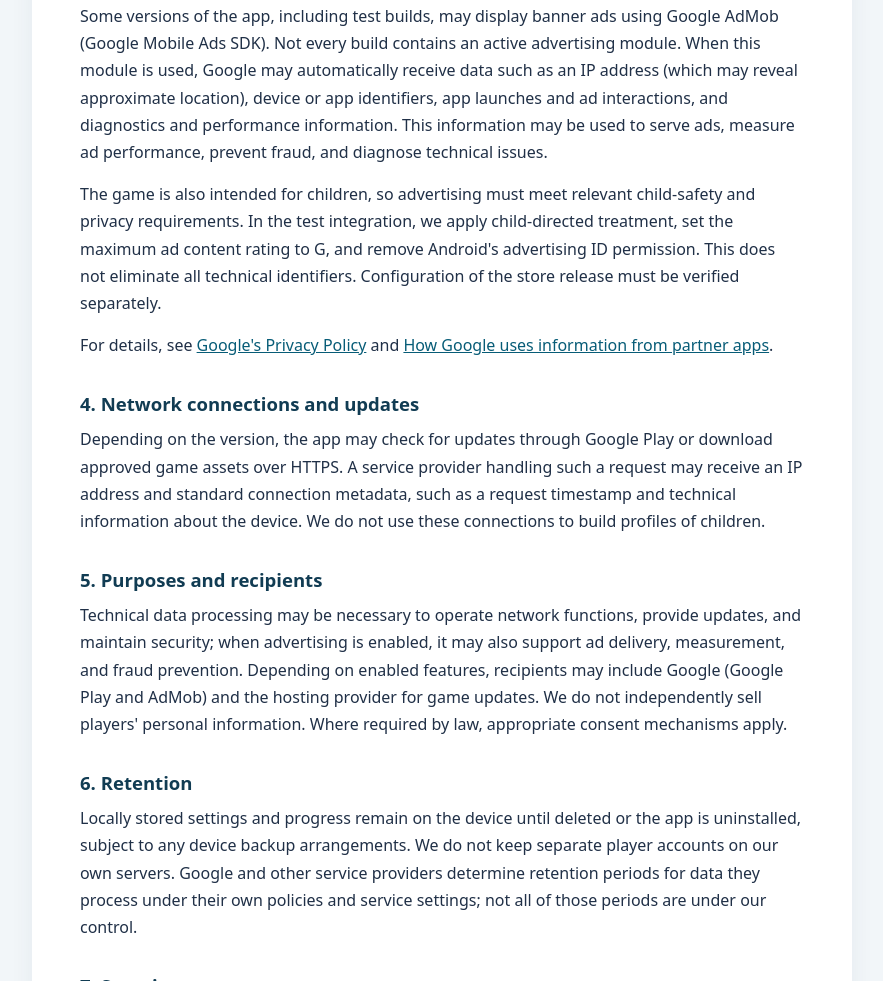
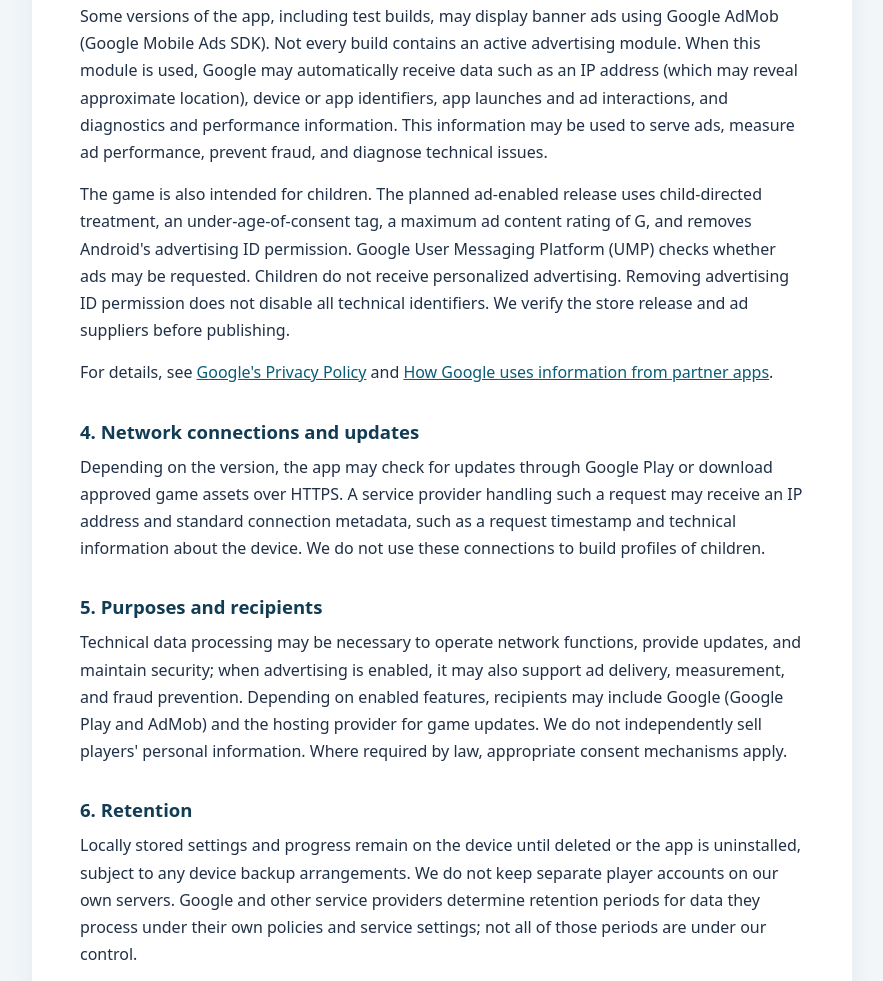
Before and after one commit to TataMati/maly-strazak-updates, a plain HTML site: page privacy-policy/en/index.html in a window 1280 px wide. Shown: the part 922-1903 px from the top of the page, without its empty margins (198-1081 px from the left). Drawn offline with Linux system fonts and the light colour scheme.

Commit message:
Clarify children's ad privacy and UMP in planned AdMob release

```diff
--- a/privacy-policy/en/index.html
+++ b/privacy-policy/en/index.html
@@ -28,7 +28,7 @@ footer{max-width:820px;margin:20px auto 38px;text-align:center;font-size:.87rem;
 <p>Game preferences, such as sound and language settings, and any gameplay progress supported by a given version may be stored locally on the device. We do not operate a separate player account or profile database to which this information is uploaded. Local information can be cleared through Android app settings or by uninstalling the app; any device backups depend on the device's own settings.</p>
 <h2>3. Advertising and Google AdMob</h2>
 <p>Some versions of the app, including test builds, may display banner ads using Google AdMob (Google Mobile Ads SDK). Not every build contains an active advertising module. When this module is used, Google may automatically receive data such as an IP address (which may reveal approximate location), device or app identifiers, app launches and ad interactions, and diagnostics and performance information. This information may be used to serve ads, measure ad performance, prevent fraud, and diagnose technical issues.</p>
-<p>The game is also intended for children, so advertising must meet relevant child-safety and privacy requirements. In the test integration, we apply child-directed treatment, set the maximum ad content rating to G, and remove Android's advertising ID permission. This does not eliminate all technical identifiers. Configuration of the store release must be verified separately.</p>
+<p>The game is also intended for children. The planned ad-enabled release uses child-directed treatment, an under-age-of-consent tag, a maximum ad content rating of G, and removes Android's advertising ID permission. Google User Messaging Platform (UMP) checks whether ads may be requested. Children do not receive personalized advertising. Removing advertising ID permission does not disable all technical identifiers. We verify the store release and ad suppliers before publishing.</p>
 <p>For details, see <a href="https://policies.google.com/privacy">Google's Privacy Policy</a> and <a href="https://policies.google.com/technologies/partner-sites">How Google uses information from partner apps</a>.</p>
 <h2>4. Network connections and updates</h2>
 <p>Depending on the version, the app may check for updates through Google Play or download approved game assets over HTTPS. A service provider handling such a request may receive an IP address and standard connection metadata, such as a request timestamp and technical information about the device. We do not use these connections to build profiles of children.</p>
```
